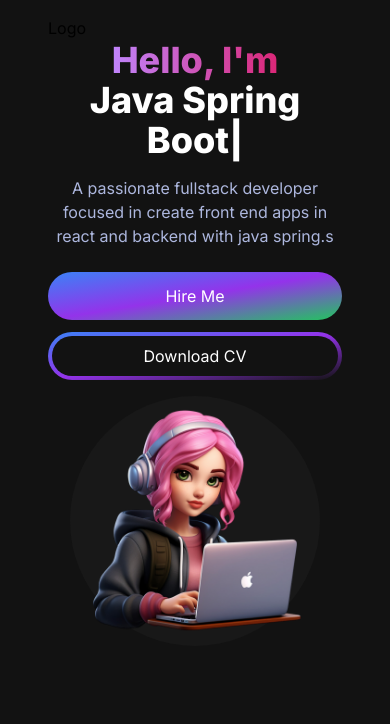
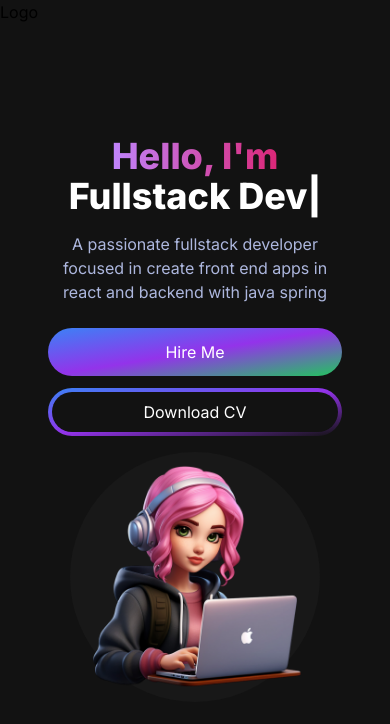
Before and after one commit to livehass/nextportfolio, a Next.js app: page / in a window 390 px wide. Shown: the top 724 px of the page. Built offline with nearby package versions, Linux system fonts and the light colour scheme.

Commit message:
update the layout for a friendly use in mobile device

```diff
--- a/src/app/components/HeroSection.jsx
+++ b/src/app/components/HeroSection.jsx
@@ -11,28 +11,29 @@ const HeroSection = () => {
         <div className="col-span-7 place-self-center text-center sm:text-left">
           <h1 className="text-white mb-4 text-4xl sm:text-5xl lg:text-6xl font-extrabold">
             <span className="text-transparent bg-clip-text bg-gradient-to-r from-purple-400 to bg-pink-600">
-              Hello, I'm{""}{" "}
+              Hello, I&apos;m{" "}
             </span>
-            <br />
+            <br></br>
             <TypeAnimation
               sequence={[
-                "Jorge",
+                "Jorge Felipe",
                 1000,
                 "Fullstack Developer",
                 1000,
-                "Java Spring Boot",
+                "Java Spring ",
                 1000,
-                "React + Typescript",
+                "React Typescript",
                 1000,
               ]}
               wrapper="span"
-              speed={50}
+              speed={30}
               repeat={Infinity}
             />
           </h1>
+
           <p className="text-[#ADB7DE] text-base  sm:text-lg mb-6 lg:text-xl">
             A passionate fullstack developer focused in create front end apps in
-            react and backend with java spring.s
+            react and backend with java spring
           </p>
           <div>
             <button className="px-6 py-3 w-full sm:w-fit rounded-full mr-4 hover:bg-slate-200 text-white bg-gradient-to-br from-blue-500 via-purple-600 to bg-green-500">
--- a/src/app/layout.js
+++ b/src/app/layout.js
@@ -15,7 +15,8 @@ export default function RootLayout({ children }) {
       <head>
         {/* <link rel="icon" href="https://www.youtube.com/s/desktop/7c0eb0c2/img/favicon_32x32.png" sizes="any" /> */}
       </head>
-      <body className={inter.className}>{children}</body>
+      <body className={inter.className}>{children}
+      </body>
     </html>
   );
 }
--- a/src/app/page.js
+++ b/src/app/page.js
@@ -3,9 +3,9 @@ import NavBar from "./components/NavBar";
 
 export default function Home() {
   return (
-    <main className="flex min-h-screen  flex-col bg-[#121212] ">
-      <div className="container  mx-auto py-4 px-12" >
-        <NavBar />
+    <main className="flex min-h-screen flex-col bg-[#121212]">
+      <NavBar />
+      <div className="container mt-24 mx-auto px-12 py-4">
         <HeroSection />
       </div>
     </main>
```
